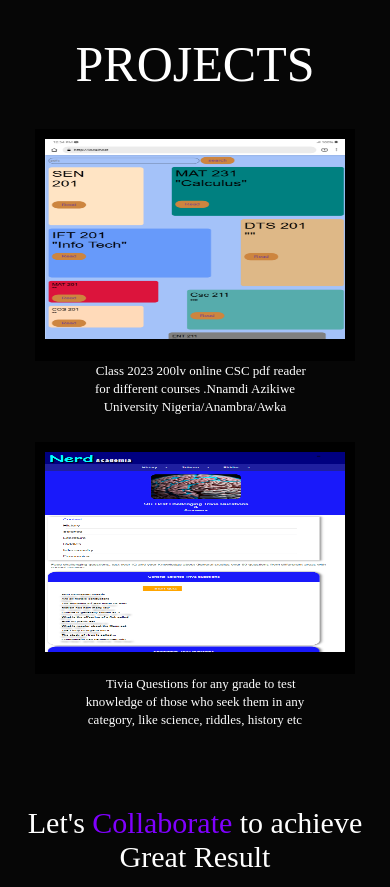
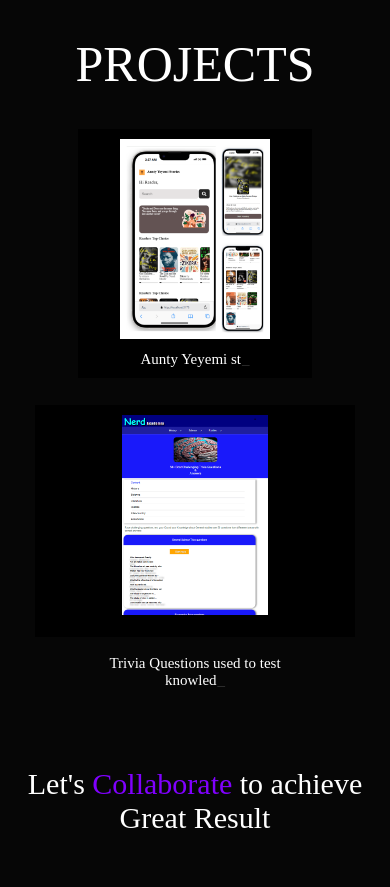
Before and after one commit to Nwajei06/my-profile, a React (Vite) app: page / in a window 390 px wide. Shown: the part 2240-3127 px from the top of the page. Built offline with nearby package versions, Linux system fonts and the light colour scheme.

Commit message:
last push

```diff
--- a/src/components/Jobs.jsx
+++ b/src/components/Jobs.jsx
@@ -1,7 +1,9 @@
 import React, { useRef } from 'react';
 import './profile.css'
-import CSC from '../../public/images/cscpdf.png'
 import Trivia from '../../public/images/triviapicture.png'
+import Yeyemi from '../../public/images/yey.png'
+import Typed from 'typewriter-effect'
+
 
 import { motion, useInView } from 'framer-motion';
 function Jobs() {
@@ -18,29 +20,51 @@ function Jobs() {
         <motion.h1
             ref={headingRef}
             initial={{ opacity: 0, y: 50 }}
-            animate={isInView ? { opacity: 1, y: 0 } : {opacity: 0, y: 50}}
+            animate={isInView ? {opacity: 1, y: 0}:{opacity: 0, y: 50}}
             transition={{ duration: 1 }}
           >
-          <img id='img' src={CSC} alt="" />
+              <img id='img' src={Yeyemi} alt="" />
+
           </motion.h1>
+ <center>  <span  style={{color:"white", fontSize:"15px"}}> <Typed options={{
+         strings:[" Aunty Yeyemi stories  ","A platform where users can access","varieties of Nigerian novels", "without downloading or payinng for the books" ],
+          autoStart:true,
+          cursor: '_',
+          loop:true
+          }}
+          />
+          </span>
+
+          </center>
+ </div>
+ <br /><br /><br /><br /><br /><br /><br /><br />
           </div>
- <center>  <span className='span' >Class  2023 200lv online CSC pdf reader for different courses .Nnamdi Azikiwe University Nigeria/Anambra/Awka</span></center> </div>
-   <br /><br /><br /><br /><br /><br /><br /><br />
    <div className="project-two">
    <div className="motion">
         <motion.h1
             ref={headingRef}
             initial={{ opacity: 0, y: 50 }}
             animate={isInView ? { opacity: 1, y: 0 } : {opacity: 0, y: 50}}
-            transition={{ duration: 1 }}
+            transition={{ duration: 1}}
+
           >
        <img id='img'  src={Trivia} alt="" />
           </motion.h1>
           </div>
-    {/* <center><img id='img'  src={Trivia} alt="" /></center> <br /> */}
-    <center> <span  className='span'> Tivia  Questions for any grade to test knowledge of those who seek them in any category, like science,  riddles, history etc </span></center></div>
+    <center>  <span style={{color:"white", fontSize:"15px"}}  class="full"> <Typed options={{
+         strings:[" Trivia  Questions used to test knowledge  ","of those who seek them in any  category","like science, riddles, history, etc." ],
+          autoStart:true,
+          cursor: '_',
+          loop:true
+          }}
+          />
+          </span>
+
+          </center>
     </div>
     </div>
+    </div>
+
   )
 }
 
--- a/src/components/profile.css
+++ b/src/components/profile.css
@@ -325,6 +325,7 @@ font-size: small;
     width: 60%;
     height: 60%;
     margin-left: 20% ;
+    overflow: hidden;
     /* display: flex;
 flex-direction: row; */
 
@@ -378,8 +379,14 @@ a{
     text-align: center;
     padding: 10px;
     font-size: 25px;
+
+    /* overflow-x: auto; */
 }
-
+.mot{
+    display: flex;
+    flex-direction: row;
+    gap: 20p;
+}
 
 
 
@@ -464,6 +471,7 @@ a{
 
 .full{
     font-size: 17px;
+
 }
 
 
@@ -583,7 +591,19 @@ header{
         border-radius: none;
         font-size: 50px;
     }
+    .motion img{object-fit: contain;
 
+    }
+    .motion span{
+        width: 100% ;
+    }
+    .motion{
+        /* width: 265px; */
+    }
+    .cent .ful{
+        color: white;
+        font-size: 15px;
+    }
     /* i{
 
         font-size: 20px;
```
Also changed, not shown: public/images/yey.png (added).
